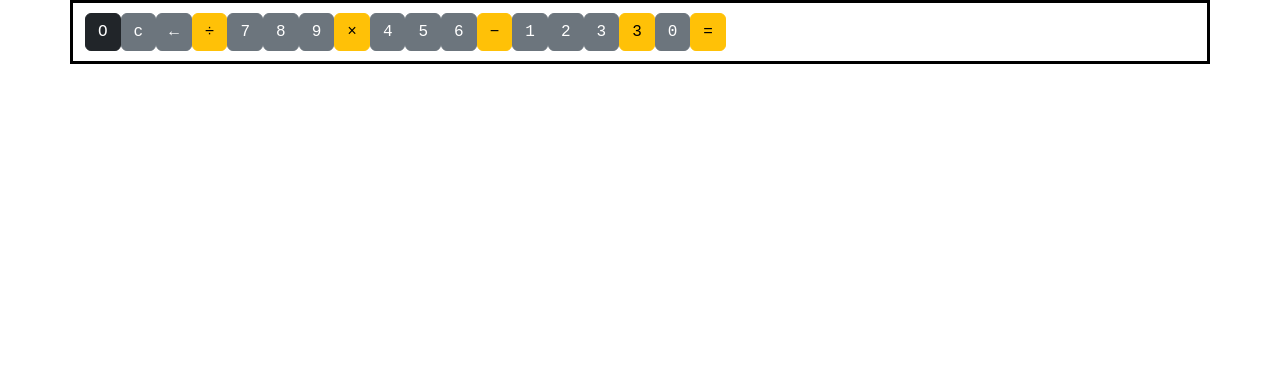
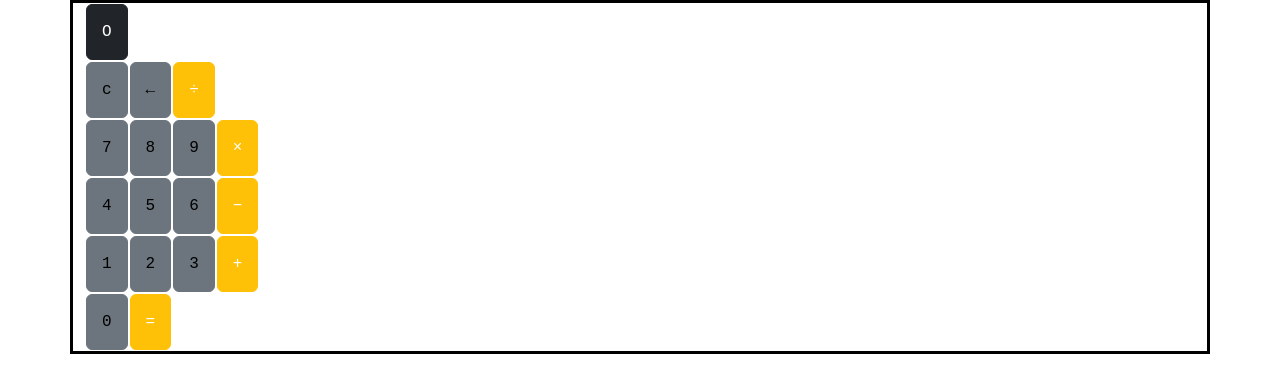
Before and after one commit to asparadise33/LAB-calculator, a plain HTML site: page index.html in a window 1280 px wide. Drawn offline with nearby package versions, Linux system fonts and the light colour scheme.

Commit message:
changes made finally got rowsgit add -A!

```diff
--- a/index.html
+++ b/index.html
@@ -9,25 +9,39 @@
 </head>
 <body>
   <div class="container">
-    <div class="main"><button type="button" class="btn btn-dark">O</button></div>
-    <div class="clear"><button type="button" class="btn btn-secondary">c</button></div>
-    <div class="arrow"><button type="button" class="btn btn-secondary">&#8592;</button></div>
-    <div class="box divide"><button type="button" class="btn btn-warning">&#247;</button></div>
-    <div class="num num7"><button type="button" class="btn btn-secondary">7</button></div>
-    <div class="num num8"><button type="button" class="btn btn-secondary">8</button></div>
-    <div class=" num num9"><button type="button" class="btn btn-secondary">9</button></div>
-    <div class="box multiply"><button type="button" class="btn btn-warning">&#215;</button></div>
-    <div class="num num4"><button type="button" class="btn btn-secondary">4</button></div>
-    <div class="num num5"><button type="button" class="btn btn-secondary">5</button></div>
-    <div class="num num6"><button type="button" class="btn btn-secondary">6</button></div>
-    <div class="box subtract"><button type="button" class="btn btn-warning">&#8722;</button></div>
-    <div class="num num1"><button type="button" class="btn btn-secondary">1</button></div>
-    <div class="num num2"><button type="button" class="btn btn-secondary">2</button></div>
-    <div class="num num3"><button type="button" class="btn btn-secondary">3</button></div>
-    <div class="box add"><button type="button" class="btn btn-warning">3</button></div>
-    <div class="num num0"><button type="button" class="btn btn-secondary">0</button></div>
-    <div class="box equal"><button type="button" class="btn btn-warning">&#61;</button></div>
-  </div>
+ <table>
+ <tr>
+<th>
+  <button id="display" type="button" id= main class="btn btn-dark">O</button></th></tr>
+
+<tr>
+  <td><button id="clear" type="button" id="clear" class="btn btn-secondary">c</button></td>
+  <td><button id="arrow" type="button" id="clear" class="btn btn-secondary">&#8592;</button></td>
+  <td><button id="divide" type="button" class="btn btn-warning">&#247;</button></td></tr>
+
+<tr>
+<td><button id="num7" type="button" class="btn btn-secondary">7</button></td>
+<td><button id="num8" type="button" class="btn btn-secondary">8</button></td>
+<td><button id="num9" type="button" class="btn btn-secondary">9</button></td>
+<td><button id="multiply" type="button" class="btn btn-warning">&#215;</button></td></tr>
+
+<tr>
+<td><button id="num4" type="button" class="btn btn-secondary">4</button></td>
+<td><button id="num5" type="button" class="btn btn-secondary">5</button></td>
+<td><button id="num6" type="button" class="btn btn-secondary">6</button></td>
+<td><button id="subtract" type="button" class="btn btn-warning">&#8722;</button></td></tr>
+
+<tr>
+<td><button id="num1" type="button" class="btn btn-secondary">1</button></td>
+<td><button id="num2" type="button" class="btn btn-secondary">2</button></td>
+<td><button id="num3" type="button" class="btn btn-secondary">3</button></td>
+<td><button id="add" type="button" class="btn btn-warning">&#43;</button></td></tr>
+
+<tr>
+<td><button id="num0" type="button" class="btn btn-secondary">0</button></td>
+<td><button id= "equals" type="button" class="btn btn-warning">&#61;</button></td></tr>
+</table>
+</div>
 
 
   <script src="main.js"></script>
--- a/main.css
+++ b/main.css
@@ -1,68 +1,99 @@
-body {
+.container {
+width: 400px;
+font-family: monospace;
+display: flex;
+flex-wrap: wrap;
+flex-direction: row;
+justify-content: space-between;
+border: 3px solid black;
+}
+
+#display{
+  padding: 15px;
+  color:white
 
 }
-
-.container {
- width: 400px;
-  font-family: monospace;
-  display: flex;
-  flex-flow: wrap;
-  border: 3px solid black;
-  padding: 10px;
-
+#clear {
+  padding: 15px;
+  color: black;
 }
 
-.main {
-  padding:
+#arrow {
+  padding: 15px;
+  color: black;
 }
-.clear {
-  padding:
+
+#divide {
+  padding: 15px;
+  color: white;
 }
-.arrow {
-  padding:
+
+#num7 {
+  padding: 15px;
+  color: black;
 }
-.boxdivide {
-  padding:
+
+#num8 {
+  padding: 15px;
+  color: black;
 }
-.num7 {
- padding:
+
+#num9 {
+  padding: 15px;
+  color: black;
 }
-.num8 {
- padding:
+
+#multiply {
+  padding: 15px;
+  color: white;
 }
-.num9 {
- padding:
+
+#num4 {
+  padding: 15px;
+  color: black;
 }
-.boxmultiply {
- padding:
+
+#num5 {
+  padding: 15px;
+  color: black;
 }
-.num4 {
- padding:
+
+#num6 {
+  padding: 15px;
+  color: black;
 }
-.num5 {
- padding:
+
+#subtract {
+  padding: 15px;
+  color: white;
 }
-.num6 {
- padding:
+
+#num1 {
+  padding: 15px;
+  color: black;
 }
-.boxsubtract {
- padding:
+
+#num2 {
+  padding: 15px;
+  color: black;
 }
-.num1 {
-padding:
+
+#num3 {
+  padding: 15px;
+  color: black;
 }
-.num2 {
-padding:
+
+#add {
+  padding: 15px;
+  color: white;
 }
-.num3 {
-padding:
+
+#num0 {
+  padding: 15px;
+  color: black;
 }
-.boxadd {
-padding:
+
+#equals {
+  padding: 15px;
+  color: white;
 }
-.num0 {
-padding:
-}
-.boxequal{
-padding:
-}
```
